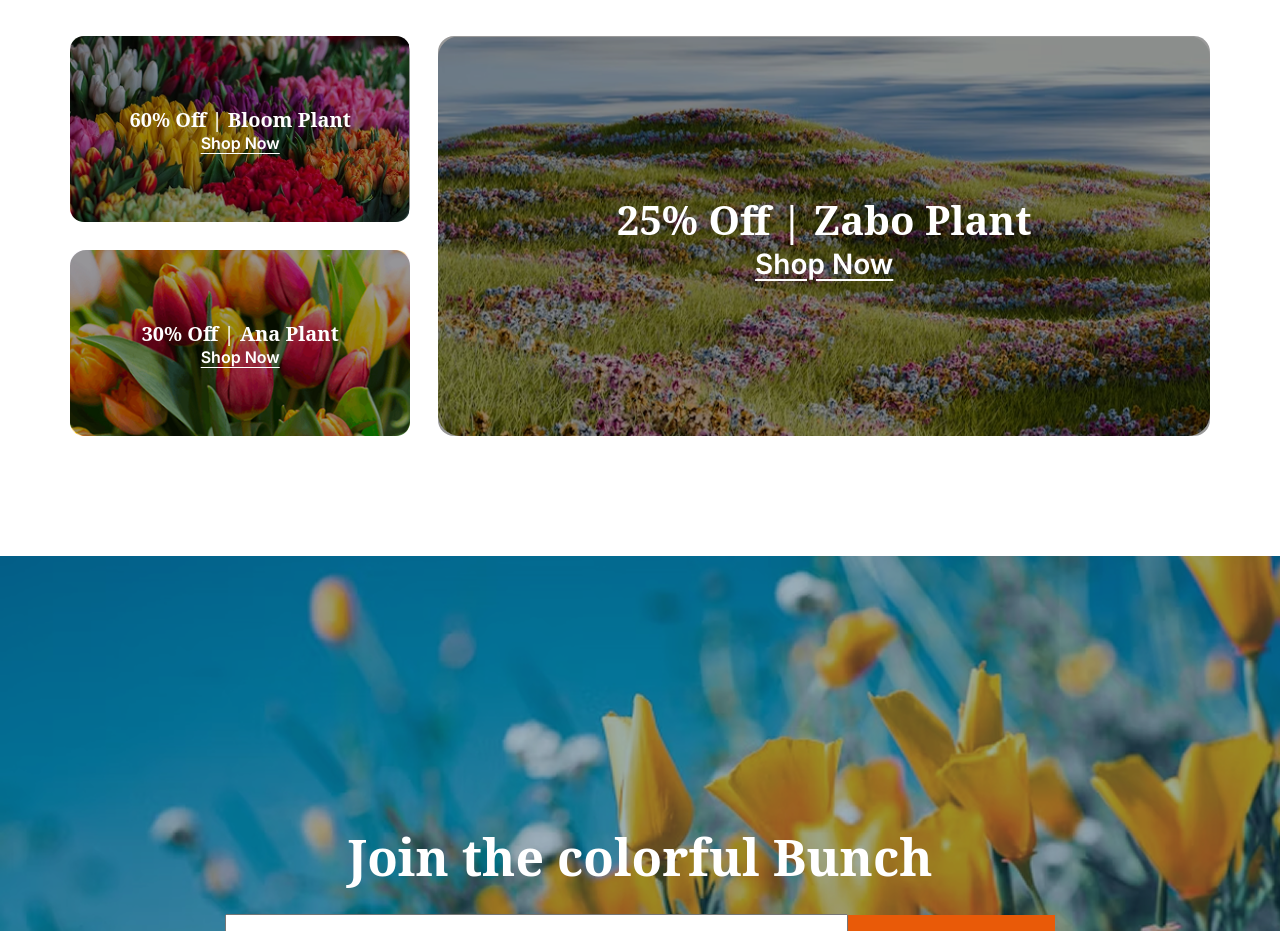
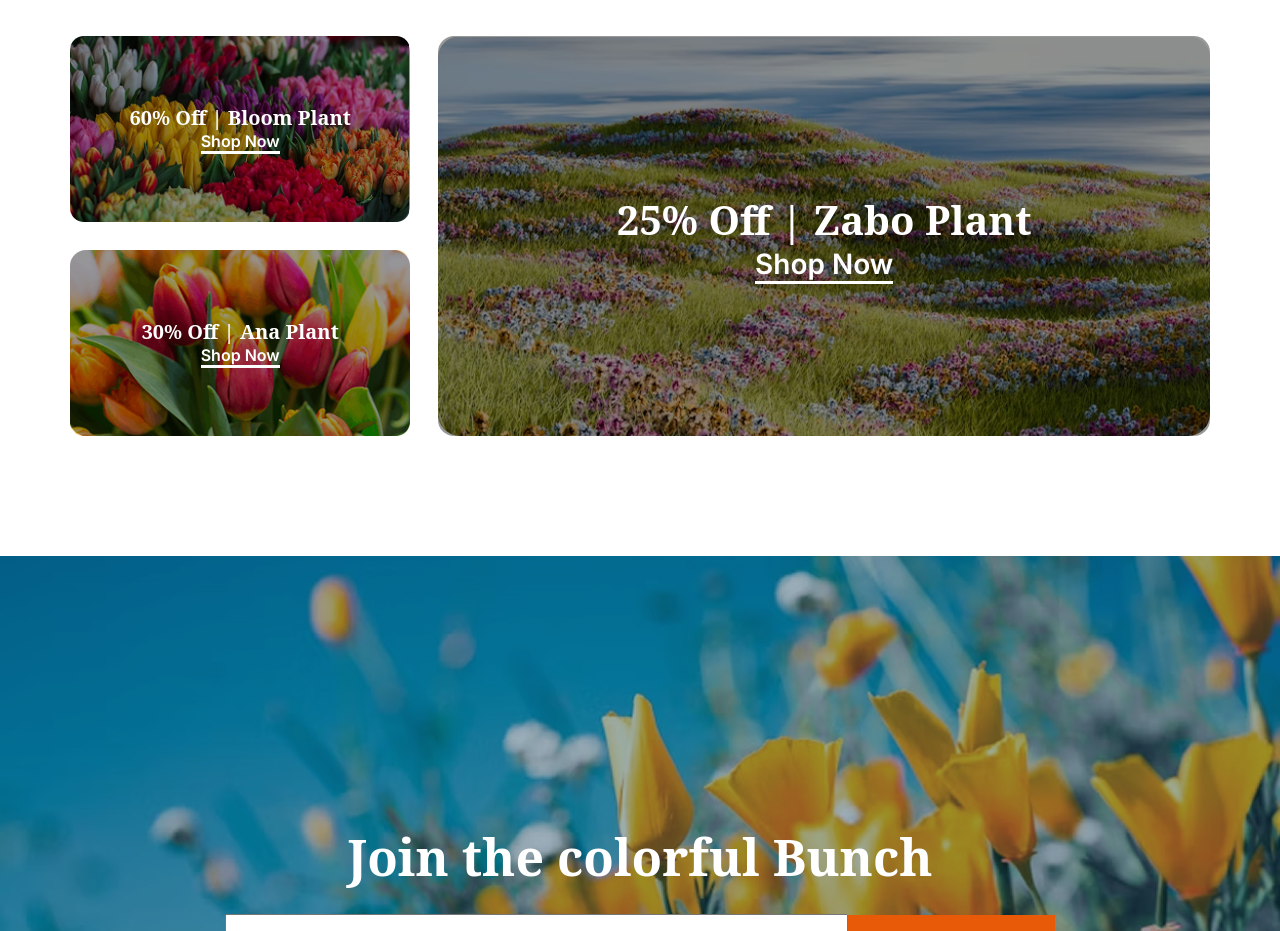
Before and after one commit to mr-robin-x/B12A02-Responsive-Flowers, a plain HTML site: page index.html in a window 1280 px wide. Shown: the part 3000-3931 px from the top of the page. Drawn offline with Linux system fonts and the light colour scheme.

Commit message:
Rechecked_Everything_properly

```diff
--- a/index.html
+++ b/index.html
@@ -214,14 +214,14 @@
               <h3 class="small-offer-heading noto-serif">
                 60% Off | Bloom Plant
               </h3>
-              <button class="offer-btn1 inter">Shop Now</button>
+              <button class="offer-btn1 inter underline">Shop Now</button>
             </div>
             <div class="second-offer">
               <div class="overlay"></div>
               <h3 class="small-offer-heading noto-serif">
                 30% Off | Ana Plant
               </h3>
-              <button class="offer-btn1 inter">Shop Now</button>
+              <button class="offer-btn1 inter underline">Shop Now</button>
             </div>
           </div>
         </div>
@@ -229,7 +229,9 @@
           <div class="big-offer">
             <div class="overlay"></div>
             <h3 class="big-offer-heading noto-serif">25% Off | Zabo Plant</h3>
-            <button class="offer-btn2 inter">Shop Now</button>
+            <button class="offer-btn2 inter">
+              <span class="underline">Shop Now</span>
+            </button>
           </div>
         </div>
       </section>
--- a/style/style.css
+++ b/style/style.css
@@ -315,26 +315,28 @@
 .offer-btn1 {
   font-size: 1rem;
   font-weight: 600;
-  text-decoration: underline;
+
   border: none;
   color: rgba(255, 255, 255, 1);
   position: relative;
   z-index: 2;
   background-color: inherit;
-  text-underline-offset: 3.5px;
+
   cursor: pointer;
 }
 .offer-btn2 {
   font-size: 1.75rem;
   font-weight: 600;
-  text-decoration: underline;
   border: none;
   color: rgba(255, 255, 255, 1);
   position: relative;
   z-index: 2;
   background-color: inherit;
-  text-underline-offset: 5px;
+
   cursor: pointer;
+}
+.underline {
+  border-bottom: 3px solid currentColor;
 }
 .offer-btn2:hover,
 .offer-btn1:hover {
@@ -673,7 +675,6 @@ footer {
   }
   .offer-btn1 {
     font-size: 1rem;
-    text-underline-offset: 4px;
   }
   .offer-btn2 {
     font-size: 1rem;
@@ -748,7 +749,7 @@ footer {
     flex-direction: column;
     gap: 35px;
   }
-
+}
 /* footer-section-ends-here */
 
 @media screen and (min-width: 393px) and (max-width: 488px) {
@@ -1204,7 +1205,6 @@ footer {
   }
   .offer-btn1 {
     font-size: 1rem;
-    text-underline-offset: 4px;
   }
   .offer-btn2 {
     font-size: 1rem;
@@ -1466,7 +1466,6 @@ footer {
   }
   .offer-btn1 {
     font-size: 1rem;
-    text-underline-offset: 4px;
   }
   .offer-btn2 {
     font-size: 1rem;
```
